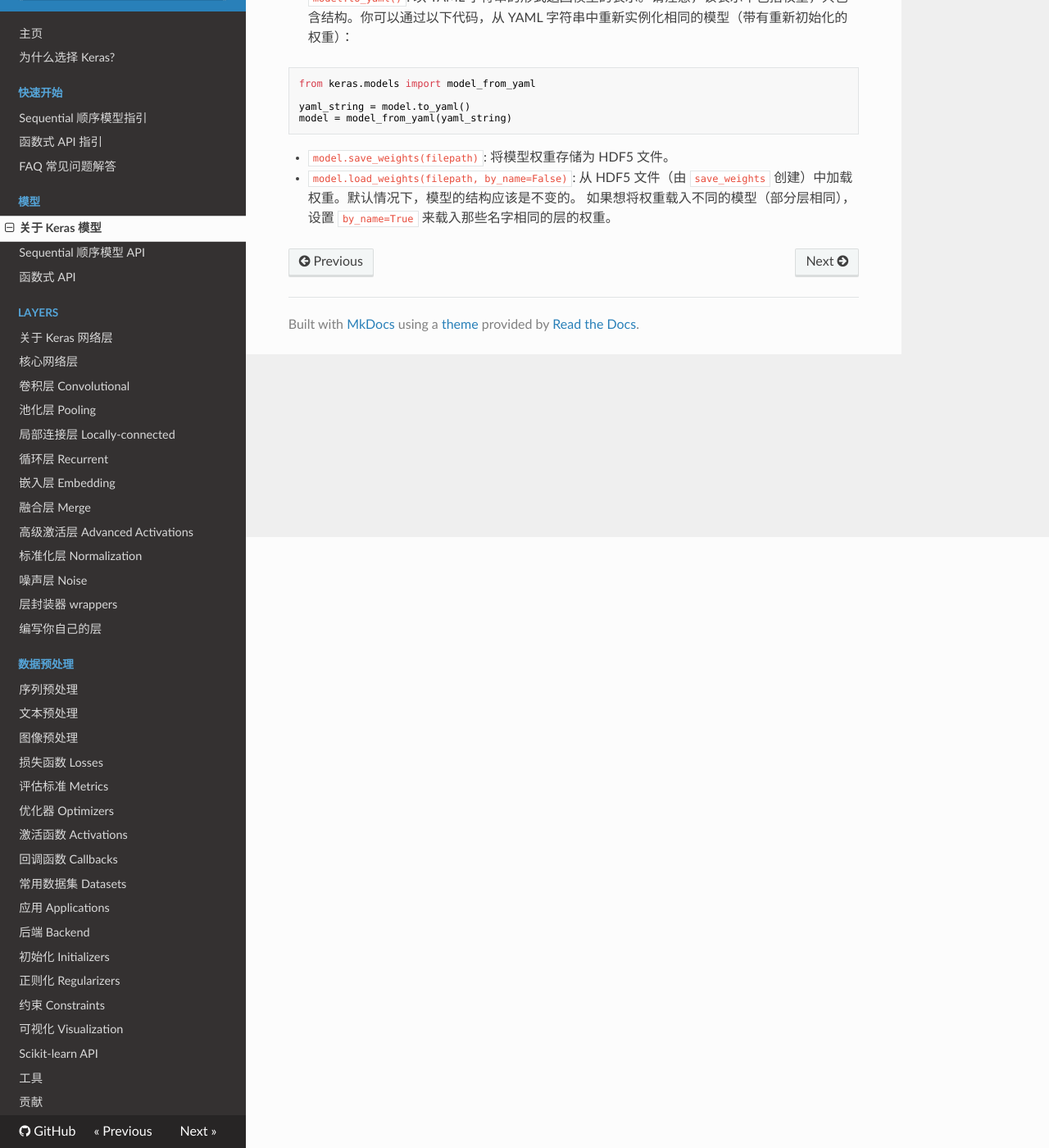
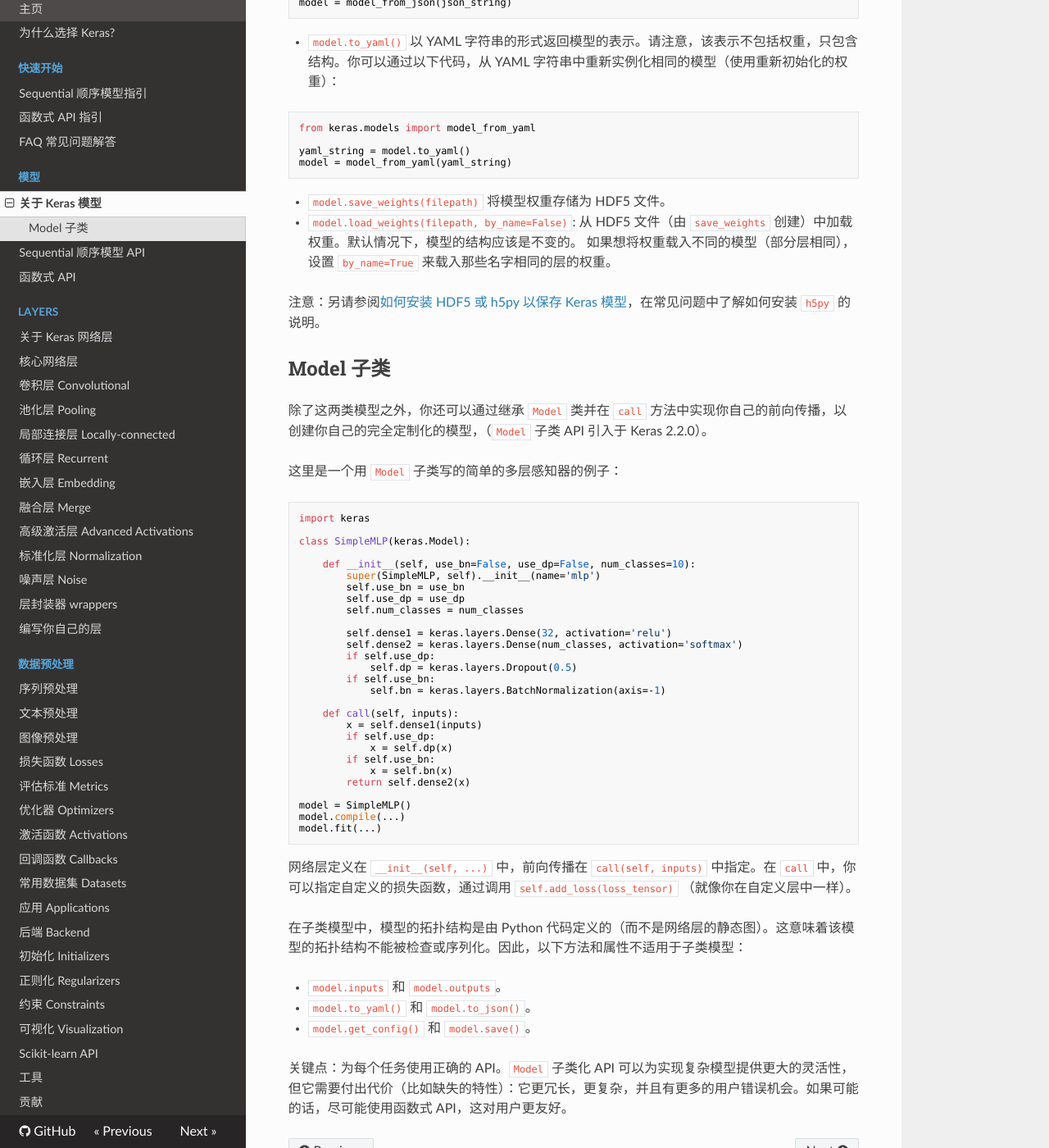
Before and after one commit to keras-team/keras-docs-zh, an MkDocs documentation site: the page built from sources/models/about-keras-models.md, in a window 1280 px wide and 1400 px high, scrolled down 745 px. Shown: the whole window at 82% size. Built offline with MkDocs 1.6.1, drawn with Linux system fonts in a browser that asks for light colours; nearby versions of some CDN libraries; old or Windows-style settings are respelled for this version of MkDocs; some of the changed text lies outside the part shown.

Commit message:
Update about-keras-models.md

````diff
--- a/sources/models/about-keras-models.md
+++ b/sources/models/about-keras-models.md
@@ -1,22 +1,25 @@
-# 关于Keras模型
+# 关于 Keras 模型
 
-在 Keras 中有两类模型：[Sequential 顺序模型](/models/sequential) 和 [使用函数式 API 的 Model 类模型](/models/model)。
+在 Keras 中有两类主要的模型：[Sequential 顺序模型](/models/sequential) 和 [使用函数式 API 的 Model 类模型](/models/model)。
 
-这些模型有许多共同的方法：
+这些模型有许多共同的方法和属性：
 
-- `model.summary()`: 打印出模型概述信息。 它是 [utils.print_summary](/utils/#print_summary) 的简捷调用。
-- `model.get_config()`: 返回包含模型配置信息的字典。通过以下代码，就可以根据这些配置信息重新实例化模型：
+- `model.layers` 是包含模型网络层的展平列表。
+- `model.inputs` 是模型输入张量的列表。
+- `model.outputs` 是模型输出张量的列表。
+- `model.summary()` 打印出模型概述信息。 它是 [utils.print_summary](/utils/#print_summary) 的简捷调用。
+- `model.get_config()` 返回包含模型配置信息的字典。通过以下代码，就可以根据这些配置信息重新实例化模型：
 
 ```python
 config = model.get_config()
 model = Model.from_config(config)
-# or, for Sequential:
+# 或者，对于 Sequential:
 model = Sequential.from_config(config)
 ```
 
-- `model.get_weights()`: 返回模型权重的张量列表，类型为 Numpy array。
-- `model.set_weights(weights)`: 从 Nympy array 中为模型设置权重。列表中的数组必须与 `get_weights()` 返回的权重具有相同的尺寸。
-- `model.to_json()`: 以 JSON 字符串的形式返回模型的表示。请注意，该表示不包括权重，只包含结构。你可以通过以下代码，从 JSON 字符串中重新实例化相同的模型（带有重新初始化的权重）：
+- `model.get_weights()` 返回模型中所有权重张量的列表，类型为 Numpy 数组。
+- `model.set_weights(weights)` 从 Nympy 数组中为模型设置权重。列表中的数组必须与 `get_weights()` 返回的权重具有相同的尺寸。
+- `model.to_json()` 以 JSON 字符串的形式返回模型的表示。请注意，该表示不包括权重，仅包含结构。你可以通过以下方式从 JSON 字符串重新实例化同一模型（使用重新初始化的权重）：
 
 ```python
 from keras.models import model_from_json
@@ -25,7 +28,7 @@ json_string = model.to_json()
 model = model_from_json(json_string)
 ```
 
-- `model.to_yaml()`: 以 YAML 字符串的形式返回模型的表示。请注意，该表示不包括权重，只包含结构。你可以通过以下代码，从 YAML 字符串中重新实例化相同的模型（带有重新初始化的权重）：
+- `model.to_yaml()` 以 YAML 字符串的形式返回模型的表示。请注意，该表示不包括权重，只包含结构。你可以通过以下代码，从 YAML 字符串中重新实例化相同的模型（使用重新初始化的权重）：
 
 ```python
 from keras.models import model_from_yaml
@@ -34,5 +37,54 @@ yaml_string = model.to_yaml()
 model = model_from_yaml(yaml_string)
 ```
 
-- `model.save_weights(filepath)`: 将模型权重存储为 HDF5 文件。
+- `model.save_weights(filepath)` 将模型权重存储为 HDF5 文件。
 - `model.load_weights(filepath, by_name=False)`: 从 HDF5 文件（由 `save_weights` 创建）中加载权重。默认情况下，模型的结构应该是不变的。 如果想将权重载入不同的模型（部分层相同）， 设置 `by_name=True` 来载入那些名字相同的层的权重。
+
+注意：另请参阅[如何安装 HDF5 或 h5py 以保存 Keras 模型](/getting-started/faq/#how-can-i-install-HDF5-or-h5py-to-save-my-models-in-Keras)，在常见问题中了解如何安装 `h5py` 的说明。
+
+## Model 子类
+
+除了这两类模型之外，你还可以通过继承 `Model` 类并在 `call` 方法中实现你自己的前向传播，以创建你自己的完全定制化的模型，（`Model` 子类 API 引入于 Keras 2.2.0）。
+
+这里是一个用 `Model` 子类写的简单的多层感知器的例子：
+
+```python
+import keras
+
+class SimpleMLP(keras.Model):
+
+    def __init__(self, use_bn=False, use_dp=False, num_classes=10):
+        super(SimpleMLP, self).__init__(name='mlp')
+        self.use_bn = use_bn
+        self.use_dp = use_dp
+        self.num_classes = num_classes
+
+        self.dense1 = keras.layers.Dense(32, activation='relu')
+        self.dense2 = keras.layers.Dense(num_classes, activation='softmax')
+        if self.use_dp:
+            self.dp = keras.layers.Dropout(0.5)
+        if self.use_bn:
+            self.bn = keras.layers.BatchNormalization(axis=-1)
+
+    def call(self, inputs):
+        x = self.dense1(inputs)
+        if self.use_dp:
+            x = self.dp(x)
+        if self.use_bn:
+            x = self.bn(x)
+        return self.dense2(x)
+
+model = SimpleMLP()
+model.compile(...)
+model.fit(...)
+```
+
+网络层定义在 `__init__(self, ...)` 中，前向传播在 `call(self, inputs)` 中指定。在 `call` 中，你可以指定自定义的损失函数，通过调用 `self.add_loss(loss_tensor)` （就像你在自定义层中一样）。
+
+在子类模型中，模型的拓扑结构是由 Python 代码定义的（而不是网络层的静态图）。这意味着该模型的拓扑结构不能被检查或序列化。因此，以下方法和属性不适用于子类模型：
+
+- `model.inputs` 和 `model.outputs`。
+- `model.to_yaml()` 和 `model.to_json()`。
+- `model.get_config()` 和 `model.save()`。
+
+关键点：为每个任务使用正确的 API。`Model` 子类化 API 可以为实现复杂模型提供更大的灵活性，但它需要付出代价（比如缺失的特性）：它更冗长，更复杂，并且有更多的用户错误机会。如果可能的话，尽可能使用函数式 API，这对用户更友好。
````
